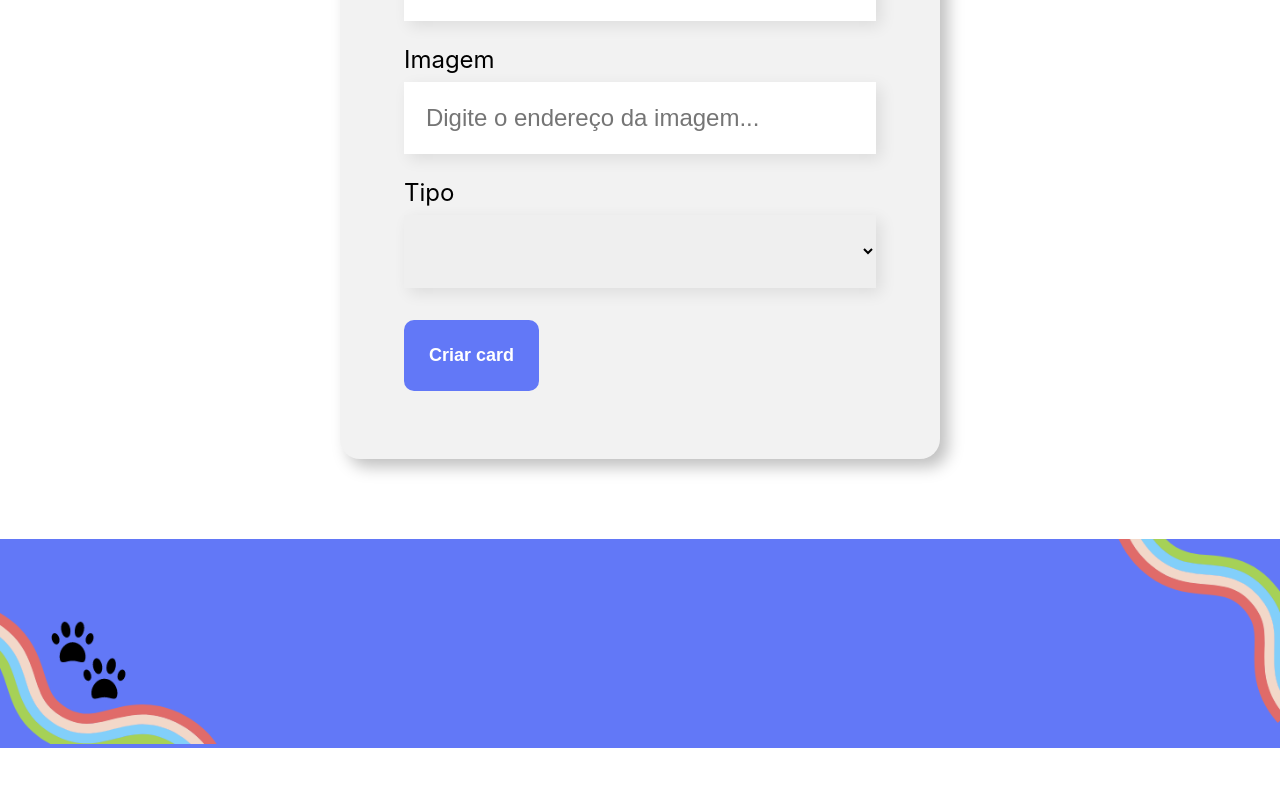
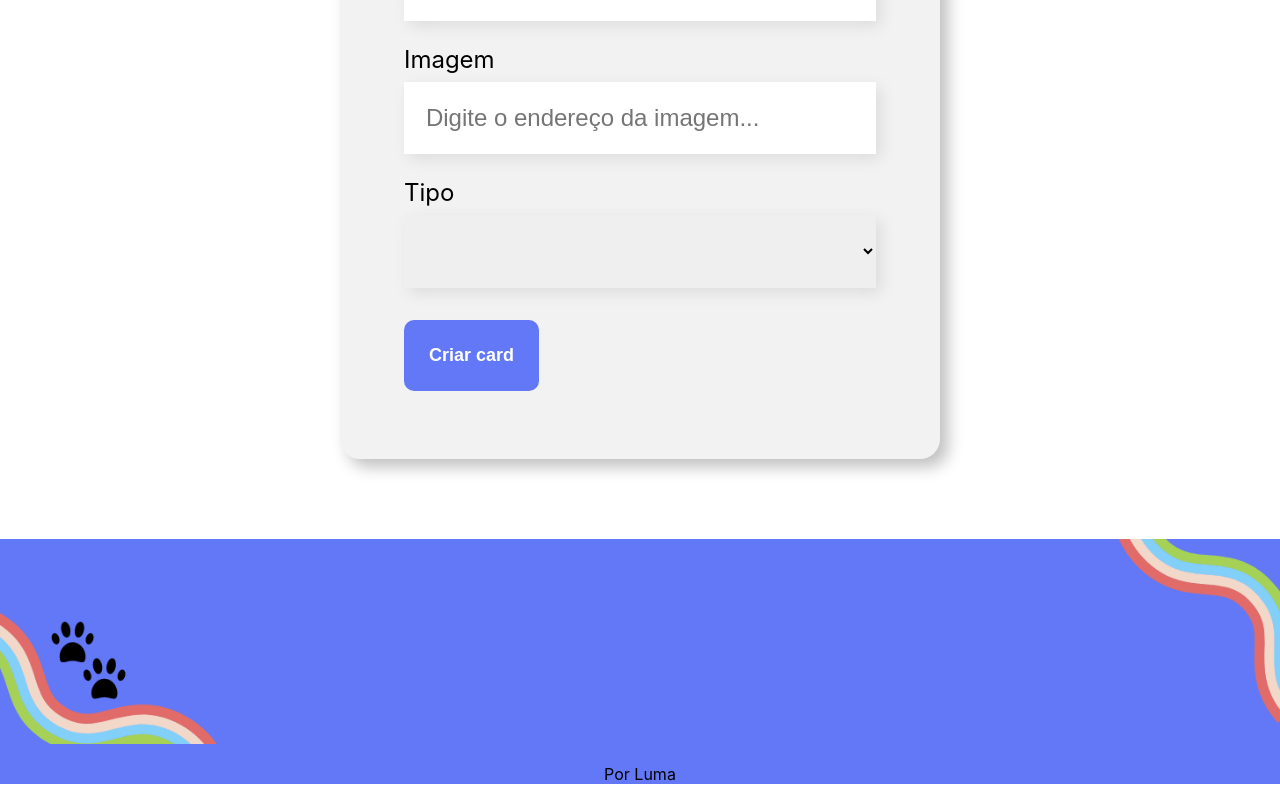
Before and after one commit to luma-sz/petinhos, a React (Create React App) app: page / in a window 1280 px wide. Shown: the part 908-1708 px from the top of the page. Before the commit the page ends 1656 px from the top, so only its background shows below. Built offline with nearby package versions, Linux system fonts and the light colour scheme.

Commit message:
modified:   src/componentes/Rodape/index.js

```diff
--- a/src/componentes/Rodape/index.js
+++ b/src/componentes/Rodape/index.js
@@ -5,6 +5,7 @@ const Rodape = () => {
 
             <footer>
             <img className='imagemRodape' src='/imagens/rodape.png' alt='Rodape da Petinhos'/>
+            <p>Por Luma</p>
             </footer>
 
     )
```
